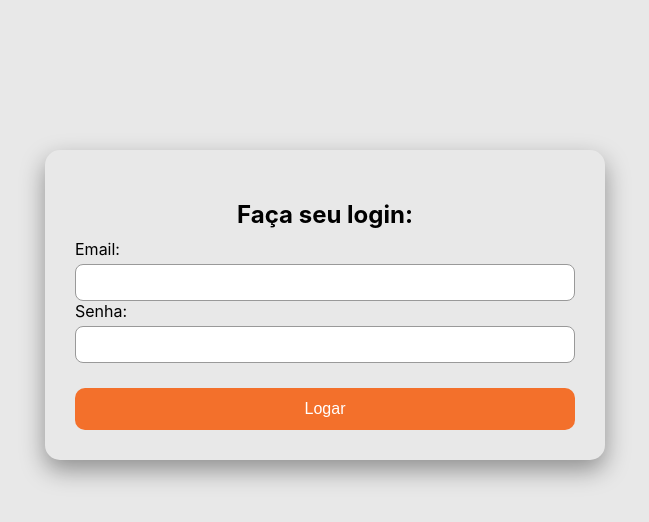
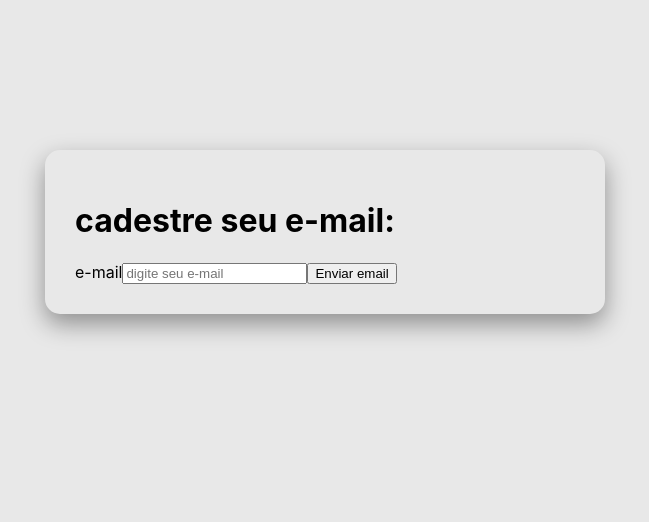
Before and after one commit to gabrielpassos2008/curso-React, a React (Create React App) app in the folder primeiro-react/: page / in a window 1280 px wide. Shown: the top 522 px of the page, without its empty margins (315-964 px from the left). Built offline with nearby package versions, Linux system fonts and the light colour scheme.

Commit message:
- criei um novo componete para testar os condicionais

```diff
--- a/primeiro-react/src/App.js
+++ b/primeiro-react/src/App.js
@@ -2,10 +2,11 @@ import './App.css'
 import ConteinerLogin from './components/conteiner/ConteinerLogin';
 import FormTest from "./components/FormTest"
 import FormLogin from './components/form/FormLogin';
+import Condicional from './components/form/Condicional';
 function App() {
   return (
     <>
-      <FormLogin></FormLogin>
+      <Condicional></Condicional>
     </>
   );
 }
--- /dev/null
+++ b/primeiro-react/src/components/form/Condicional.js
@@ -0,0 +1,23 @@
+import { useState } from "react"
+
+function Condicional(){
+
+    function enviarEmail(evento){
+        evento.preventDefault()
+        console.log('testando')
+    }
+
+    return(
+        <>
+            <h1>cadestre seu e-mail:</h1>
+            <form>
+                <label>e-mail</label>
+                <input type="email" placeholder="digite seu e-mail"></input>
+                <button type="submit" onClick={enviarEmail }>Enviar email</button>
+            </form>
+
+        </>
+    )
+}
+
+export default Condicional
--- a/primeiro-react/src/components/form/FormLogin.js
+++ b/primeiro-react/src/components/form/FormLogin.js
@@ -1,5 +1,6 @@
 import Botao from "../botao/Botao"
 import Input from "../input/Input";
+import Condicional from "./Condicional";
 import styles from "./formLogin.module.css"
 import { useState } from "react";
 
```
